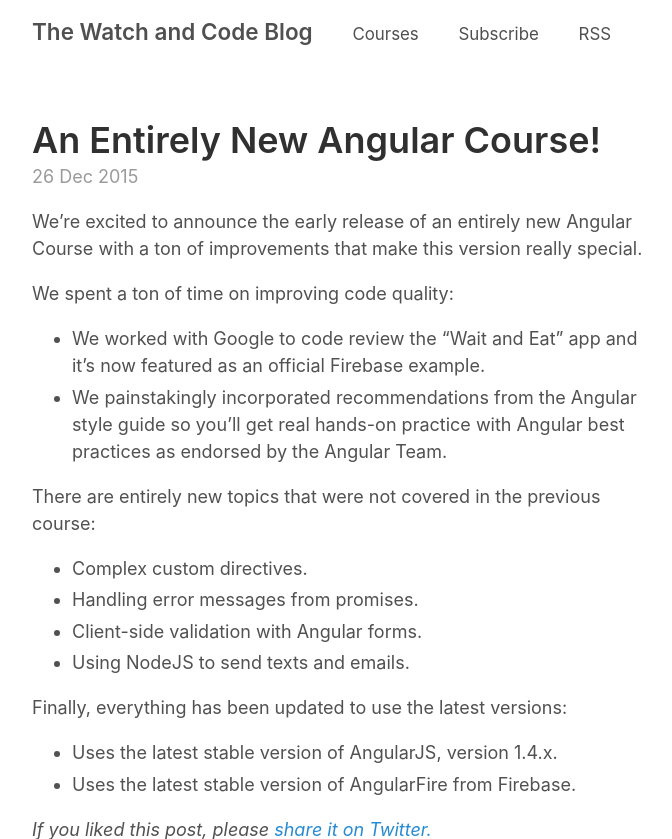
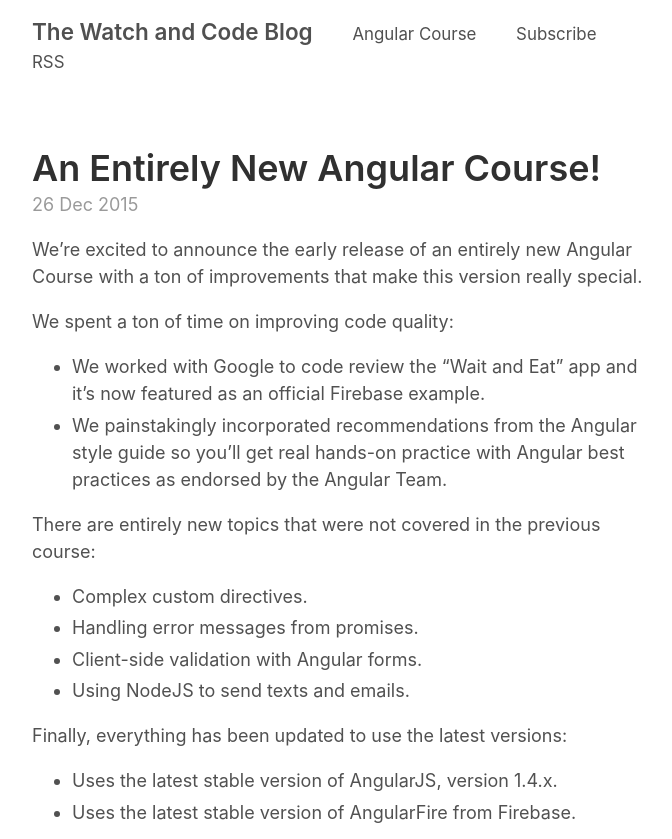
Before and after one commit to hoojaoh/blog.watchandcode.com, a Jekyll site: the page built from _posts/2015-12-26-an-entirely-new-angular-course.md, in a window 1280 px wide, cut to the strip 0-839 px from the top of the page. Shown: the whole strip, without its empty margins (293-965 px from the left). Built offline with Jekyll 4.4.1, drawn with Linux system fonts in a browser that asks for light colours; comment, search, counter and statistics services are not loaded.

Commit message:
Changed Courses to Angular Course.

```diff
--- a/_layouts/default.html
+++ b/_layouts/default.html
@@ -12,7 +12,7 @@
           <a href="/" title="Home">{{ site.title }}</a>
 
           &nbsp;&nbsp;&nbsp;&nbsp;&nbsp;
-          <small><a href="https://watchandcode.com">Courses</a></small>
+          <small><a href="https://watchandcode.com">Angular Course</a></small>
           &nbsp;&nbsp;&nbsp;&nbsp;&nbsp;
           <small><a href="/subscribe">Subscribe</a></small>
           &nbsp;&nbsp;&nbsp;&nbsp;&nbsp;
```
